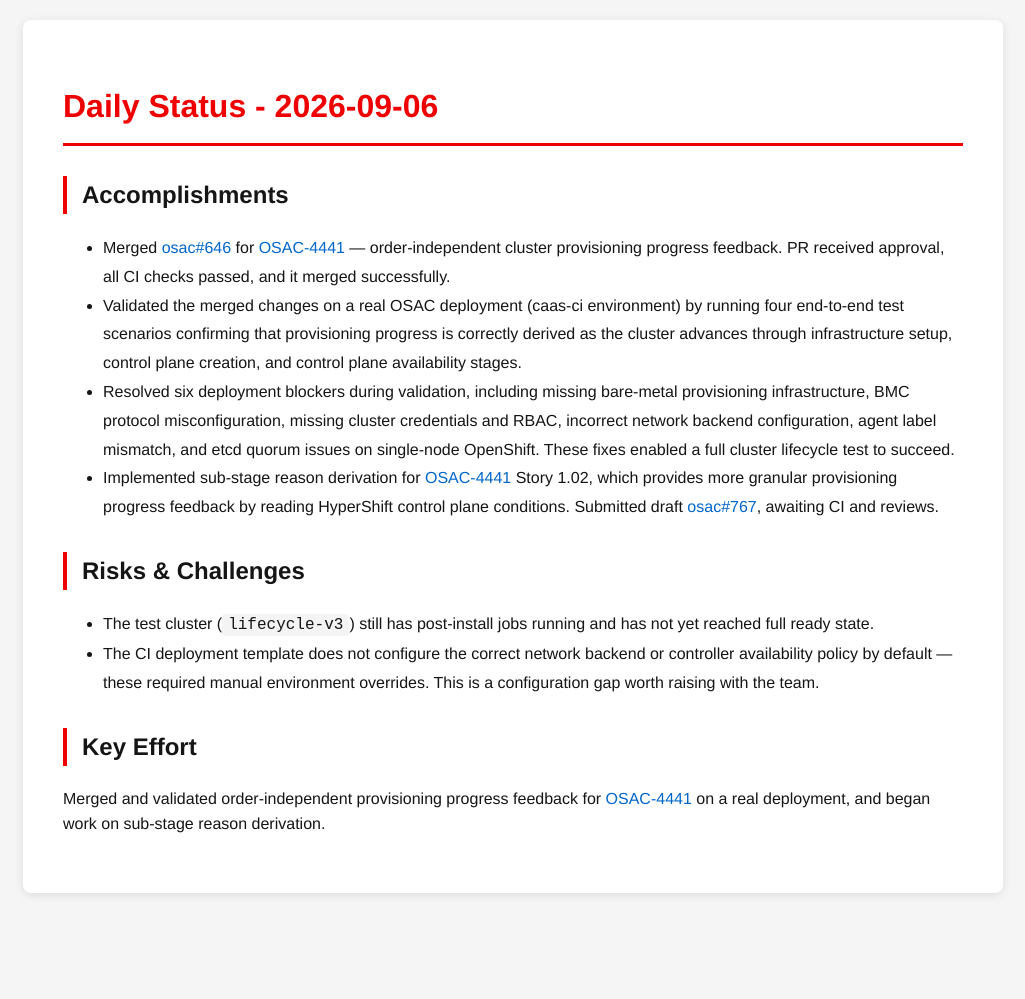
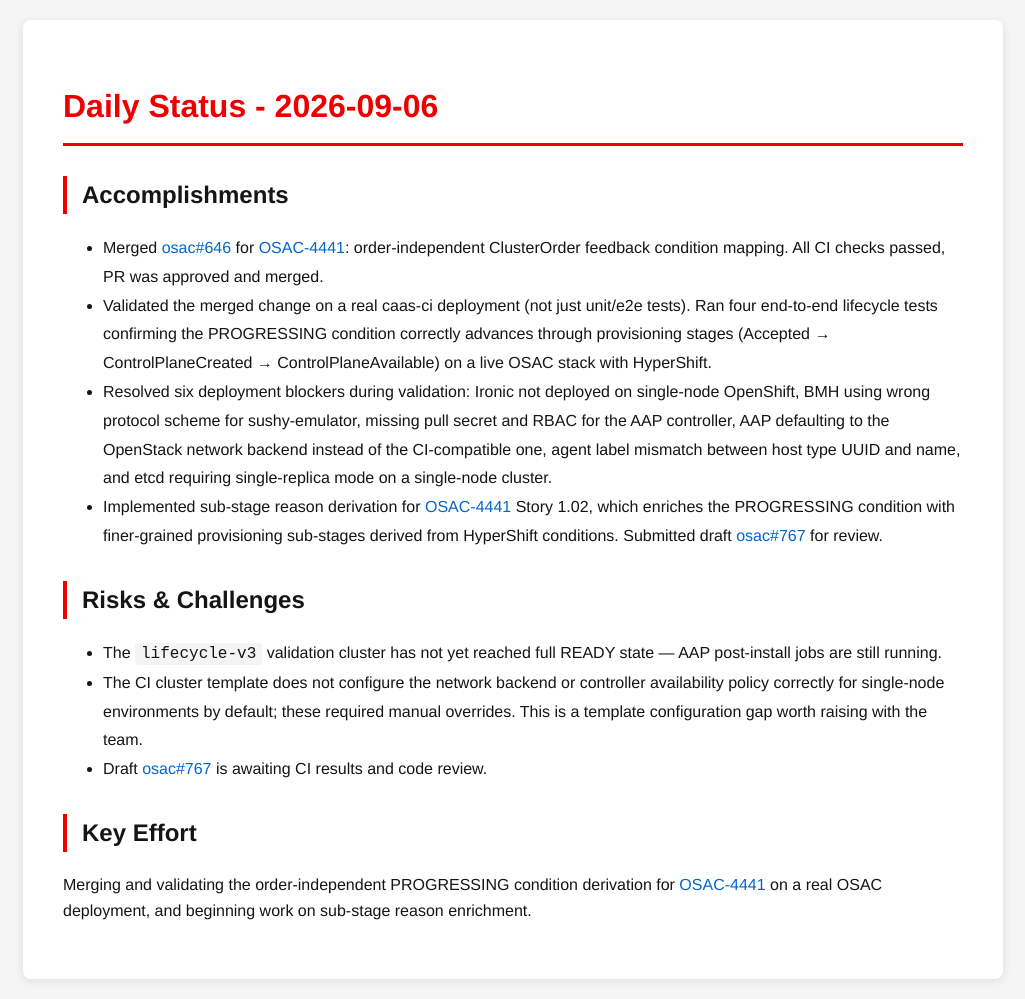
Before and after one commit to tzvatot/daily-status, a Jekyll site: the page built from 2026-09-06.md, in a window 1280 px wide. Shown: the whole page, without its empty margins (127-1152 px from the left). Built offline with Jekyll 4.4.1, drawn with Linux system fonts in a browser that asks for light colours; before the commit the page ends 913 px from its top, so only the background shows below that.

Commit message:
Daily status update - 2026-09-06

```diff
--- a/2026-09-06.md
+++ b/2026-09-06.md
@@ -7,14 +7,15 @@
 # Daily Status - 2026-09-06
 
 ## Accomplishments
-- Merged [osac#646](https://github.com/osac-project/osac/pull/646) for [OSAC-4441](https://redhat.atlassian.net/browse/OSAC-4441) — order-independent cluster provisioning progress feedback. PR received approval, all CI checks passed, and it merged successfully.
-- Validated the merged changes on a real OSAC deployment (caas-ci environment) by running four end-to-end test scenarios confirming that provisioning progress is correctly derived as the cluster advances through infrastructure setup, control plane creation, and control plane availability stages.
-- Resolved six deployment blockers during validation, including missing bare-metal provisioning infrastructure, BMC protocol misconfiguration, missing cluster credentials and RBAC, incorrect network backend configuration, agent label mismatch, and etcd quorum issues on single-node OpenShift. These fixes enabled a full cluster lifecycle test to succeed.
-- Implemented sub-stage reason derivation for [OSAC-4441](https://redhat.atlassian.net/browse/OSAC-4441) Story 1.02, which provides more granular provisioning progress feedback by reading HyperShift control plane conditions. Submitted draft [osac#767](https://github.com/osac-project/osac/pull/767), awaiting CI and reviews.
+- Merged [osac#646](https://github.com/osac-project/osac/pull/646) for [OSAC-4441](https://redhat.atlassian.net/browse/OSAC-4441): order-independent ClusterOrder feedback condition mapping. All CI checks passed, PR was approved and merged.
+- Validated the merged change on a real caas-ci deployment (not just unit/e2e tests). Ran four end-to-end lifecycle tests confirming the PROGRESSING condition correctly advances through provisioning stages (Accepted → ControlPlaneCreated → ControlPlaneAvailable) on a live OSAC stack with HyperShift.
+- Resolved six deployment blockers during validation: Ironic not deployed on single-node OpenShift, BMH using wrong protocol scheme for sushy-emulator, missing pull secret and RBAC for the AAP controller, AAP defaulting to the OpenStack network backend instead of the CI-compatible one, agent label mismatch between host type UUID and name, and etcd requiring single-replica mode on a single-node cluster.
+- Implemented sub-stage reason derivation for [OSAC-4441](https://redhat.atlassian.net/browse/OSAC-4441) Story 1.02, which enriches the PROGRESSING condition with finer-grained provisioning sub-stages derived from HyperShift conditions. Submitted draft [osac#767](https://github.com/osac-project/osac/pull/767) for review.
 
 ## Risks & Challenges
-- The test cluster (`lifecycle-v3`) still has post-install jobs running and has not yet reached full ready state.
-- The CI deployment template does not configure the correct network backend or controller availability policy by default — these required manual environment overrides. This is a configuration gap worth raising with the team.
+- The `lifecycle-v3` validation cluster has not yet reached full READY state — AAP post-install jobs are still running.
+- The CI cluster template does not configure the network backend or controller availability policy correctly for single-node environments by default; these required manual overrides. This is a template configuration gap worth raising with the team.
+- Draft [osac#767](https://github.com/osac-project/osac/pull/767) is awaiting CI results and code review.
 
 ## Key Effort
-Merged and validated order-independent provisioning progress feedback for [OSAC-4441](https://redhat.atlassian.net/browse/OSAC-4441) on a real deployment, and began work on sub-stage reason derivation.
+Merging and validating the order-independent PROGRESSING condition derivation for [OSAC-4441](https://redhat.atlassian.net/browse/OSAC-4441) on a real OSAC deployment, and beginning work on sub-stage reason enrichment.
```
